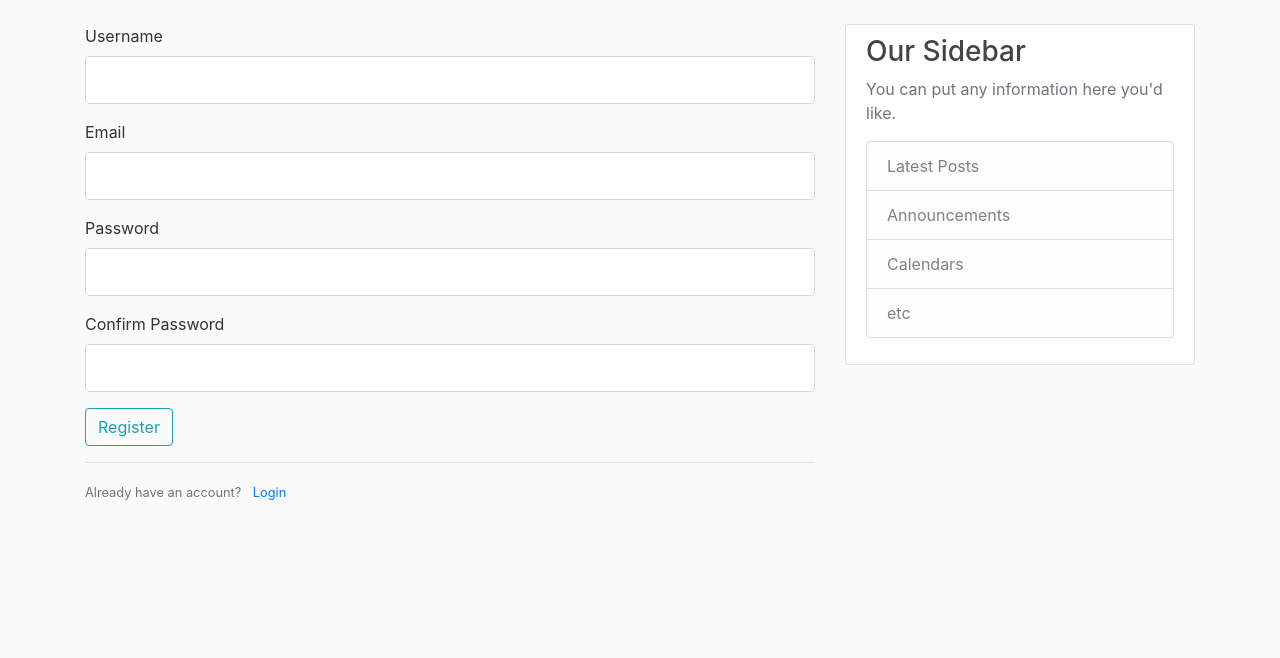
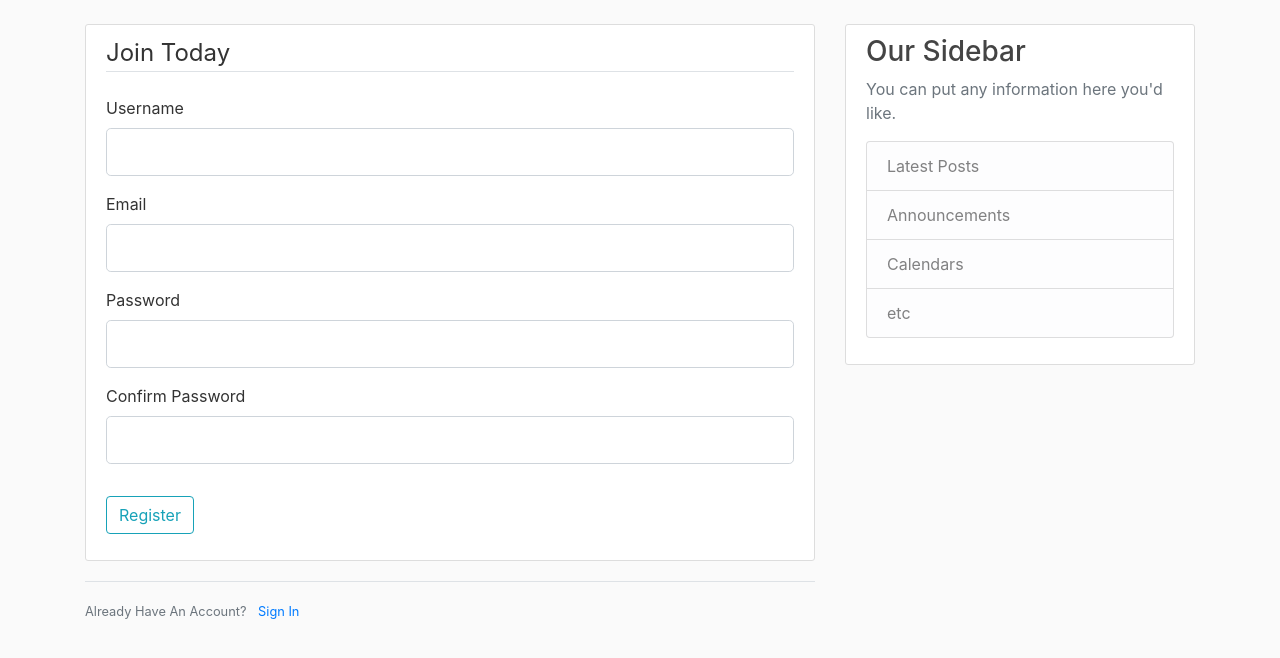
Before and after one commit to atlroc99/flask-app, a Flask app: template templates/register.html in a window 1280 px wide. Shown: the part 56-714 px from the top of the page. Run offline with Flask 2, Linux system fonts and the light colour scheme; the template is opened without the code that fills it: values that come from a table or form of the project are taken from there, others are empty; some libraries are stand-ins or nearby versions.

Commit message:
added form validation

```diff
--- a/main.py
+++ b/main.py
@@ -1,4 +1,5 @@
-from flask import Flask, render_template, url_for
+from flask import Flask, render_template, url_for, flash, redirect
+from werkzeug.wrappers import request
 from forms import RegistrationForm, LoginForm
 
 app = Flask(__name__, template_folder='templates')
@@ -47,10 +48,17 @@ def about():
     return render_template('about.html', title="About")
 
 
-@app.route('/register', methods=['POST'])
+@app.route('/register', methods=['GET', 'POST'])
 def register():
     registration_form = RegistrationForm()
-    return render_template('register.html', title="Registration", registration_form=registration_form)
+
+    print(f'*** inside regsiter {registration_form.username.data}')
+
+    if registration_form.validate_on_submit():
+        print(f'*** user has been creatd for {registration_form.username.data}')
+        flash(f'Account has been created for user {registration_form.username.data}!', category='success')
+        return redirect(url_for('home'))
+    return render_template('register.html', title="Registration", form=registration_form)
 
 
 @app.route('/login')
--- a/templates/layout.html
+++ b/templates/layout.html
@@ -1,12 +1,14 @@
 <!DOCTYPE html>
 <html>
+
 <head>
   <!-- Required meta tags -->
   <meta charset="utf-8">
   <meta name="viewport" content="width=device-width, initial-scale=1, shrink-to-fit=no">
 
   <!-- Bootstrap CSS -->
-    <link rel="stylesheet" href="https://maxcdn.bootstrapcdn.com/bootstrap/4.0.0/css/bootstrap.min.css" integrity="sha384-Gn5384xqQ1aoWXA+058RXPxPg6fy4IWvTNh0E263XmFcJlSAwiGgFAW/dAiS6JXm" crossorigin="anonymous">
+  <link rel="stylesheet" href="https://maxcdn.bootstrapcdn.com/bootstrap/4.0.0/css/bootstrap.min.css"
+    integrity="sha384-Gn5384xqQ1aoWXA+058RXPxPg6fy4IWvTNh0E263XmFcJlSAwiGgFAW/dAiS6JXm" crossorigin="anonymous">
 
   <link rel="stylesheet" type="text/css" href="{{ url_for('static', filename='main.css') }}">
 
@@ -16,12 +18,14 @@
   <title>Flask Blog</title>
   {% endif %}
 </head>
+
 <body>
   <header class="site-header">
     <nav class="navbar navbar-expand-md navbar-dark bg-steel fixed-top">
       <div class="container">
         <a class="navbar-brand mr-4" href="/">Flask Blog</a>
-          <button class="navbar-toggler" type="button" data-toggle="collapse" data-target="#navbarToggle" aria-controls="navbarToggle" aria-expanded="false" aria-label="Toggle navigation">
+        <button class="navbar-toggler" type="button" data-toggle="collapse" data-target="#navbarToggle"
+          aria-controls="navbarToggle" aria-expanded="false" aria-label="Toggle navigation">
           <span class="navbar-toggler-icon"></span>
         </button>
         <div class="collapse navbar-collapse" id="navbarToggle">
@@ -41,6 +45,16 @@
   <main role="main" class="container">
     <div class="row">
       <div class="col-md-8">
+        {% with messages = get_flashed_messages(with_categories=True) %}
+          {% if messages %}
+            {% for category, message in messages %}
+            <div class="alert alert-{{ category }}">
+              {{ message }}
+            </div>
+            {% endfor %}
+          {% endif %}
+        {% endwith %}
+
         {% block content %}{% endblock %}
       </div>
       <div class="col-md-4">
@@ -62,8 +76,15 @@
 
   <!-- Optional JavaScript -->
   <!-- jQuery first, then Popper.js, then Bootstrap JS -->
-    <script src="https://code.jquery.com/jquery-3.2.1.slim.min.js" integrity="sha384-KJ3o2DKtIkvYIK3UENzmM7KCkRr/rE9/Qpg6aAZGJwFDMVNA/GpGFF93hXpG5KkN" crossorigin="anonymous"></script>
-    <script src="https://cdnjs.cloudflare.com/ajax/libs/popper.js/1.12.9/umd/popper.min.js" integrity="sha384-ApNbgh9B+Y1QKtv3Rn7W3mgPxhU9K/ScQsAP7hUibX39j7fakFPskvXusvfa0b4Q" crossorigin="anonymous"></script>
-    <script src="https://maxcdn.bootstrapcdn.com/bootstrap/4.0.0/js/bootstrap.min.js" integrity="sha384-JZR6Spejh4U02d8jOt6vLEHfe/JQGiRRSQQxSfFWpi1MquVdAyjUar5+76PVCmYl" crossorigin="anonymous"></script>
+  <script src="https://code.jquery.com/jquery-3.2.1.slim.min.js"
+    integrity="sha384-KJ3o2DKtIkvYIK3UENzmM7KCkRr/rE9/Qpg6aAZGJwFDMVNA/GpGFF93hXpG5KkN"
+    crossorigin="anonymous"></script>
+  <script src="https://cdnjs.cloudflare.com/ajax/libs/popper.js/1.12.9/umd/popper.min.js"
+    integrity="sha384-ApNbgh9B+Y1QKtv3Rn7W3mgPxhU9K/ScQsAP7hUibX39j7fakFPskvXusvfa0b4Q"
+    crossorigin="anonymous"></script>
+  <script src="https://maxcdn.bootstrapcdn.com/bootstrap/4.0.0/js/bootstrap.min.js"
+    integrity="sha384-JZR6Spejh4U02d8jOt6vLEHfe/JQGiRRSQQxSfFWpi1MquVdAyjUar5+76PVCmYl"
+    crossorigin="anonymous"></script>
 </body>
+
 </html>
--- a/templates/register.html
+++ b/templates/register.html
@@ -1,33 +1,72 @@
-{% extends "layout.html"%}
+{% extends "layout.html" %}
 {% block content %}
-<div>
+    <div class="content-section">
         <form method="POST" action="">
-        <fieldset>
+            {{ form.hidden_tag() }}
+            <fieldset class="form-group">
+                <legend class="border-bottom mb-4">Join Today</legend>
                 <div class="form-group">
-                {{ registration_form.username.label(class="form-control-lable") }}
-                {{ registration_form.username(class="form-control form-control-lg") }}
+                    {{ form.username.label(class="form-control-label") }}
+
+                    {% if form.username.errors %}
+                        {{ form.username(class="form-control form-control-lg is-invalid") }}
+                        <div class="invalid-feedback">
+                            {% for error in form.username.errors %}
+                                <span>{{ error }}</span>
+                            {% endfor %}
+                        </div>
+                    {% else %}
+                        {{ form.username(class="form-control form-control-lg") }}
+                    {% endif %}
                 </div>
                 <div class="form-group">
-                {{ registration_form.email.label(class="form-control-lable") }}
-                {{ registration_form.email(class="form-control form-control-lg") }}
+                    {{ form.email.label(class="form-control-label") }}
+                    {% if form.email.errors %}
+                        {{ form.email(class="form-control form-control-lg is-invalid") }}
+                        <div class="invalid-feedback">
+                            {% for error in form.email.errors %}
+                                <span>{{ error }}</span>
+                            {% endfor %}
+                        </div>
+                    {% else %}
+                        {{ form.email(class="form-control form-control-lg") }}
+                    {% endif %}
                 </div>
                 <div class="form-group">
-                {{ registration_form.password.label(class="form-control-lable") }}
-                {{ registration_form.password(class="form-control form-control-lg") }}
+                    {{ form.password.label(class="form-control-label") }}
+                    {% if form.password.errors %}
+                        {{ form.password(class="form-control form-control-lg is-invalid") }}
+                        <div class="invalid-feedback">
+                            {% for error in form.password.errors %}
+                                <span>{{ error }}</span>
+                            {% endfor %}
+                        </div>
+                    {% else %}
+                        {{ form.password(class="form-control form-control-lg") }}
+                    {% endif %}
                 </div>
                 <div class="form-group">
-                {{ registration_form.confirm_password.label(class="form-control-lable") }}
-                {{ registration_form.confirm_password(class="form-control form-control-lg") }}
+                    {{ form.confirm_password.label(class="form-control-label") }}
+                    {% if form.confirm_password.errors %}
+                        {{ form.confirm_password(class="form-control form-control-lg is-invalid") }}
+                        <div class="invalid-feedback">
+                            {% for error in form.confirm_password.errors %}
+                                <span>{{ error }}</span>
+                            {% endfor %}
+                        </div>
+                    {% else %}
+                        {{ form.confirm_password(class="form-control form-control-lg") }}
+                    {% endif %}
                 </div>
             </fieldset>
             <div class="form-group">
-            {{ registration_form.submit(class="btn btn-outline-info") }}
+                {{ form.submit(class="btn btn-outline-info") }}
             </div>
         </form>
     </div>
     <div class="border-top pt-3">
         <small class="text-muted">
-        Already have an account? <a class="ml-2" href=" {{ url_for('login') }}">Login</a>
+            Already Have An Account? <a class="ml-2" href="{{ url_for('login') }}">Sign In</a>
         </small>
     </div>
 {% endblock content %}
```
Lines whose indentation alone changed are shown as unchanged.
